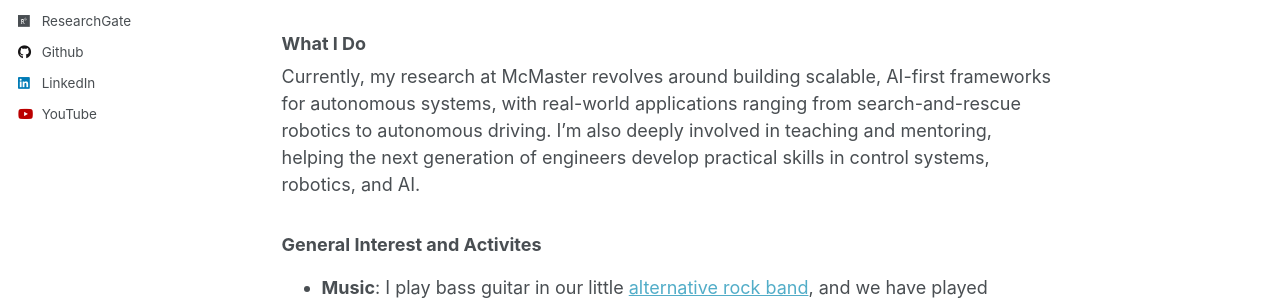
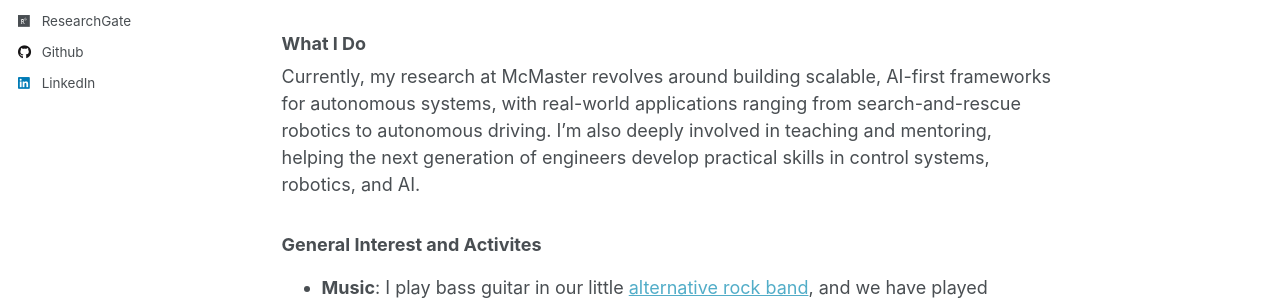
Before and after one commit to mylad13/mylad13.github.io, a Jekyll site: the page built from _pages/about.md, in a window 1280 px wide. Shown: the part 500-800 px from the top of the page. Built offline with Jekyll 4.4.1, drawn with Linux system fonts in a browser that asks for light colours; some web fonts are replaced; our own code applies the rules of GitHub Pages for plain Markdown files.

Commit message:
minor change

```diff
--- a/_config.yml
+++ b/_config.yml
@@ -70,7 +70,7 @@ author:
   weibo            : # Username
   wikipedia        : # Username
   xing             : # Username
-  youtube          : mylad
+  youtube          : # @mylad
   zhihu            : # URL
 
 # Publication Category - The following the list of publication categories and their headings
```
Also changed, not shown: _pages/about.md (renamed from _pages/index.md).
